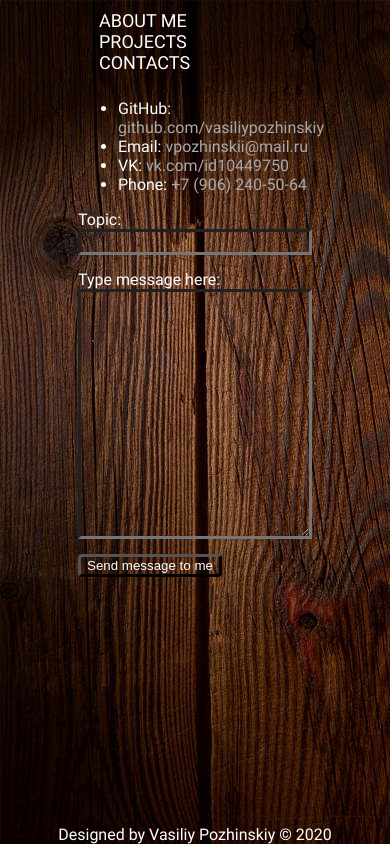
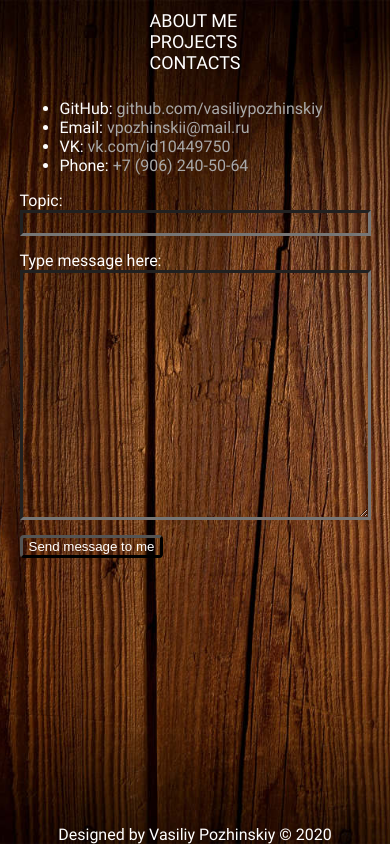
Before and after one commit to vasiliypozhinskiy/flask_cv_nginx, a Flask app: page /contacts in a window 390 px wide. Run offline with Flask 2, Linux system fonts and the light colour scheme.

Commit message:
adapt for mobiles

```diff
--- a/app/app/projects/templates/projects/Packing.html
+++ b/app/app/projects/templates/projects/Packing.html
@@ -25,9 +25,9 @@
     <a href="https://github.com/vasiliypozhinskiy/packing" target="_blank">Репозиторий проекта</a>
     <a href="{{ url_for('static', filename='files/packing.rar') }}">Архив с программой</a>
 
-    <img src="{{ url_for('static', filename='images/packing-1.jpg') }}" width="60%">
+    <img class="packing-img" src="{{ url_for('static', filename='images/packing-1.jpg') }}">
     <div class="description">Собранные вещи отмечаются зелёным цветом.</div>
-    <img src="{{ url_for('static', filename='images/packing-2.jpg') }}" width="60%">
+    <img class="packing-img" src="{{ url_for('static', filename='images/packing-2.jpg') }}">
     <div class="description">Окно добавления предметов блокирует открытие новых окон.</div>
 </div>
 {% endblock %}
--- a/app/app/static/contacts.css
+++ b/app/app/static/contacts.css
@@ -22,6 +22,12 @@ input {
     margin: 0 auto;
 }
 
+@media (max-width: 767px) {
+    .content{
+        width: 90%;
+    }
+}
+
 .link {
     color: #A9A9A9;
 }
@@ -32,15 +38,27 @@ input {
 }
 
 @-webkit-keyframes link {
-                          0% { color: #808080; }
-                          50% { color: 	#404040; }
-                          100% { color: #808080;
+    0% {
+        color: #808080;
+    }
+    50% {
+        color: #404040;
+    }
+    100% {
+        color: #808080;
     }
 }
+
 @keyframes link {
-                   0% { color: #808080; }
-                   50% { color: #404040; }
-                   100% { color: #808080; }
+    0% {
+        color: #808080;
+    }
+    50% {
+        color: #404040;
+    }
+    100% {
+        color: #808080;
+    }
 }
 
 .form-group {
@@ -76,7 +94,13 @@ input {
 }
 
 @-webkit-keyframes flash-message {
-                                  0% { opacity: 1; }
-                                  50% { opacity: 0.5; }
-                                  100% { opacity: 0;
+    0% {
+        opacity: 1;
     }
+    50% {
+        opacity: 0.5;
+    }
+    100% {
+        opacity: 0;
+    }
+}
--- a/app/app/static/style.css
+++ b/app/app/static/style.css
@@ -1,9 +1,11 @@
-body{
+body {
     margin: 0;
-      font-family: Roboto;
+    font-family: Roboto, sans-serif;
     font-size: 16px;
     color: #fff;
+    position: relative;
 }
+
 a {
     text-decoration: none;
 }
@@ -17,30 +19,38 @@ h2 {
 ::-webkit-scrollbar {
     width: 16px;
 }
+
 ::-webkit-scrollbar-track {
     background: #602F26;
 }
+
 ::-webkit-scrollbar-thumb {
     background: #fff;
     border-radius: 8px;
 }
+
 ::-webkit-scrollbar-thumb:hover {
     background: #808080;
     border-radius: 8px;
 }
-*, *:before, *:after{
+
+*, *:before, *:after {
     box-sizing: border-box;
 }
+
 /* main container */
 
-.background{
+.background {
     width: 100%;
     z-index: 0;
     height: 100vh;
     background-image: url("images/index-background.jpg");
     background-attachment: fixed;
+    background-size: cover;
+    background-position: center center;
     position: fixed;
 }
+
 .page {
     position: relative;
     z-index: 100;
@@ -81,7 +91,13 @@ h2 {
     transition: color 0.2s linear;
 }
 
-.nav-item:after{
+@media (max-width: 575px) {
+    .nav-item {
+        display: block;
+    }
+}
+
+.nav-item:after {
     content: "";
     opacity: 0;
     width: 100%;
@@ -135,6 +151,7 @@ h2 {
     display: flex;
     width: max-content;
 }
+
 .project {
     display: block;
     text-transform: none;
@@ -144,6 +161,7 @@ h2 {
 .project:hover {
     color: #808080;
 }
+
 /* end header */
 
 /* main */
--- a/app/app/templates/base.html
+++ b/app/app/templates/base.html
@@ -2,12 +2,14 @@
 <html lang="en">
 <head>
     <meta charset="UTF-8">
+    <meta name="viewport" content="width=device-width, initial-scale=1" />
     <link rel="stylesheet" href="{{ url_for('static', filename='style.css') }}">
     <script src="{{ url_for('static', filename='scripts/jquery-3.5.1.min.js')}}"></script>
     {% block links %}
 
     {% endblock %}
-    <title>{% block title %}
+    <title>
+        {% block title %}
 
         {% endblock %}
     </title>
@@ -25,7 +27,8 @@
                     <div class="dropdown">
                         {% for project_slug in project_dict.keys() %}
                         {% if project_slug == 'arkanoid' %}
-                                <a class="project" href="{{ url_for('arkanoid.show_arkanoid') }}">{{project_dict[project_slug]}}</a>
+                        <a class="project"
+                           href="{{ url_for('arkanoid.show_arkanoid') }}">{{project_dict[project_slug]}}</a>
                         {% else %}
                         <a class="project" href="{{ url_for('projects.show_project', slug=project_slug) }}">{{project_dict[project_slug]}}</a>
                         {% endif %}
--- a/app/app/templates/index.html
+++ b/app/app/templates/index.html
@@ -12,7 +12,7 @@ index
     <div class="content">
         <div class="left-content">
             <div class="photo">
-                <img src="{{url_for('static', filename='images/photo.jpg')}}" width="400"/>
+                <img src="{{url_for('static', filename='images/photo.jpg')}}"/>
             </div>
             <div class="links">
                 <a class="nav-item link" href="https://github.com/vasiliypozhinskiy/" target="_blank">GitHub</a>
@@ -23,7 +23,7 @@ index
 
         <div class="right-content">
             <h2>Личные данные:</h2>
-            <div> ФИО: Пожинский Василий Анатольевич</div>
+            <div> ФИО:&nbsp;Пожинский&nbsp;Василий&nbsp;Анатольевич</div>
             <div> Дата рождения: 22.07.1992</div>
             <h2>Навыки:</h2>
             <ol>
```
Also changed, not shown: app/app/arkanoid/templates/arkanoid.html (+5 -2 lines), app/app/static/arkanoid.css (+42 -8 lines), app/app/static/index.css (+27 -0 lines), app/app/static/project.css (+24 -0 lines). Lines whose indentation alone changed are shown as unchanged.
